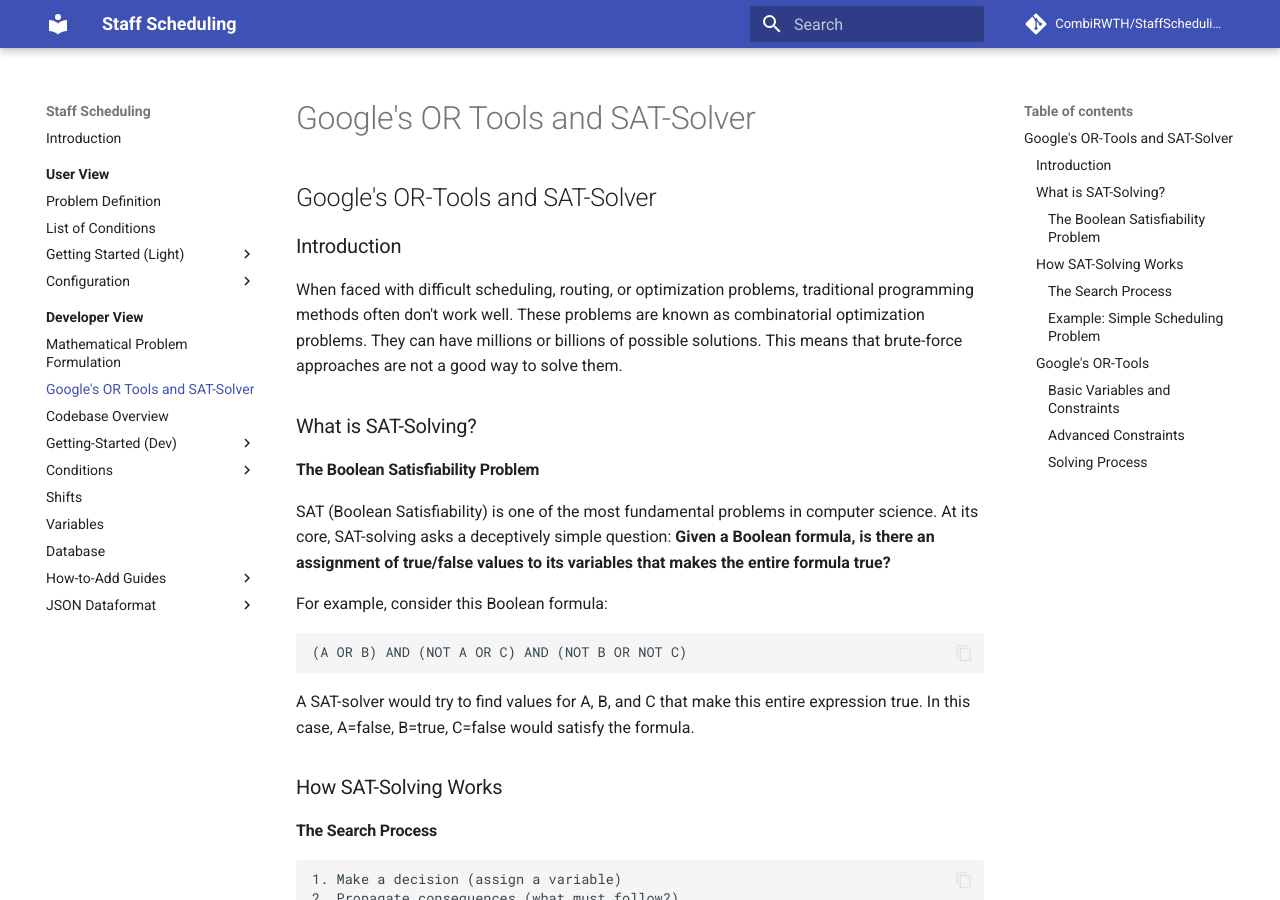
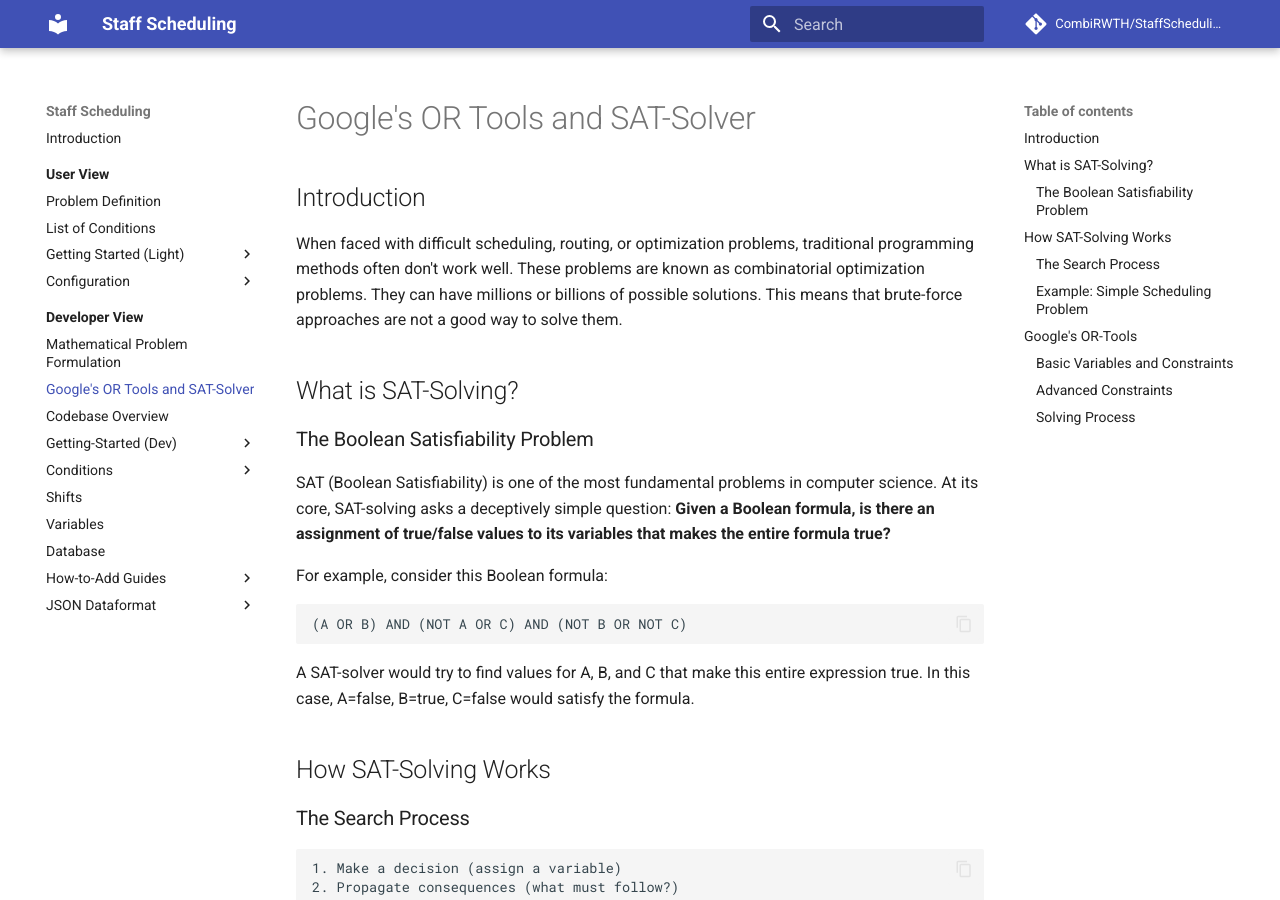
Before and after one commit to CombiRWTH/StaffScheduling, an MkDocs documentation site: the page built from docs/developer-view/ortools.md, in a window 1280 px wide and 900 px high. Built offline with MkDocs 1.6.1 and Material for MkDocs 9.7.7, drawn with Linux system fonts in a browser that asks for light colours; comment, search, counter and statistics services are not loaded.

Commit message:
removed heading

````diff
--- a/docs/developer-view/ortools.md
+++ b/docs/developer-view/ortools.md
@@ -1,12 +1,10 @@
-# Google's OR-Tools and SAT-Solver
-
-## Introduction
+# Introduction
 
 When faced with difficult scheduling, routing, or optimization problems, traditional programming methods often don't work well. These problems are known as combinatorial optimization problems. They can have millions or billions of possible solutions. This means that brute-force approaches are not a good way to solve them.
 
-## What is SAT-Solving?
+# What is SAT-Solving?
 
-### The Boolean Satisfiability Problem
+## The Boolean Satisfiability Problem
 
 SAT (Boolean Satisfiability) is one of the most fundamental problems in computer science. At its core, SAT-solving asks a deceptively simple question: **Given a Boolean formula, is there an assignment of true/false values to its variables that makes the entire formula true?**
 
@@ -16,8 +14,8 @@
 ```
 
 A SAT-solver would try to find values for A, B, and C that make this entire expression true. In this case, A=false, B=true, C=false would satisfy the formula.
-## How SAT-Solving Works
-### The Search Process
+# How SAT-Solving Works
+## The Search Process
 
 ```
 1. Make a decision (assign a variable)
@@ -30,7 +28,7 @@
 5. Repeat until solution found or problem proven unsatisfiable
 ```
 
-### Example: Simple Scheduling Problem
+## Example: Simple Scheduling Problem
 
 Consider scheduling 3 employees (A, B, C) to 2 shifts (Morning, Evening) where:
 - Each shift needs exactly 1 person
@@ -56,9 +54,9 @@
 
 A SAT-solver would systematically explore assignments until finding a valid solution.
 
-## Google's OR-Tools
+# Google's OR-Tools
 
-#### Basic Variables and Constraints
+## Basic Variables and Constraints
 
 ```python
 from ortools.sat.python import cp_model
@@ -80,7 +78,7 @@
 model.maximize(x + 2*y)
 ```
 
-#### Advanced Constraints
+## Advanced Constraints
 
 CP-SAT provides specialized constraints for common patterns:
 
@@ -99,7 +97,7 @@
 model.add_circuit(nexts)
 ```
 
-### Solving Process
+## Solving Process
 
 ```python
 # Create solver
````
